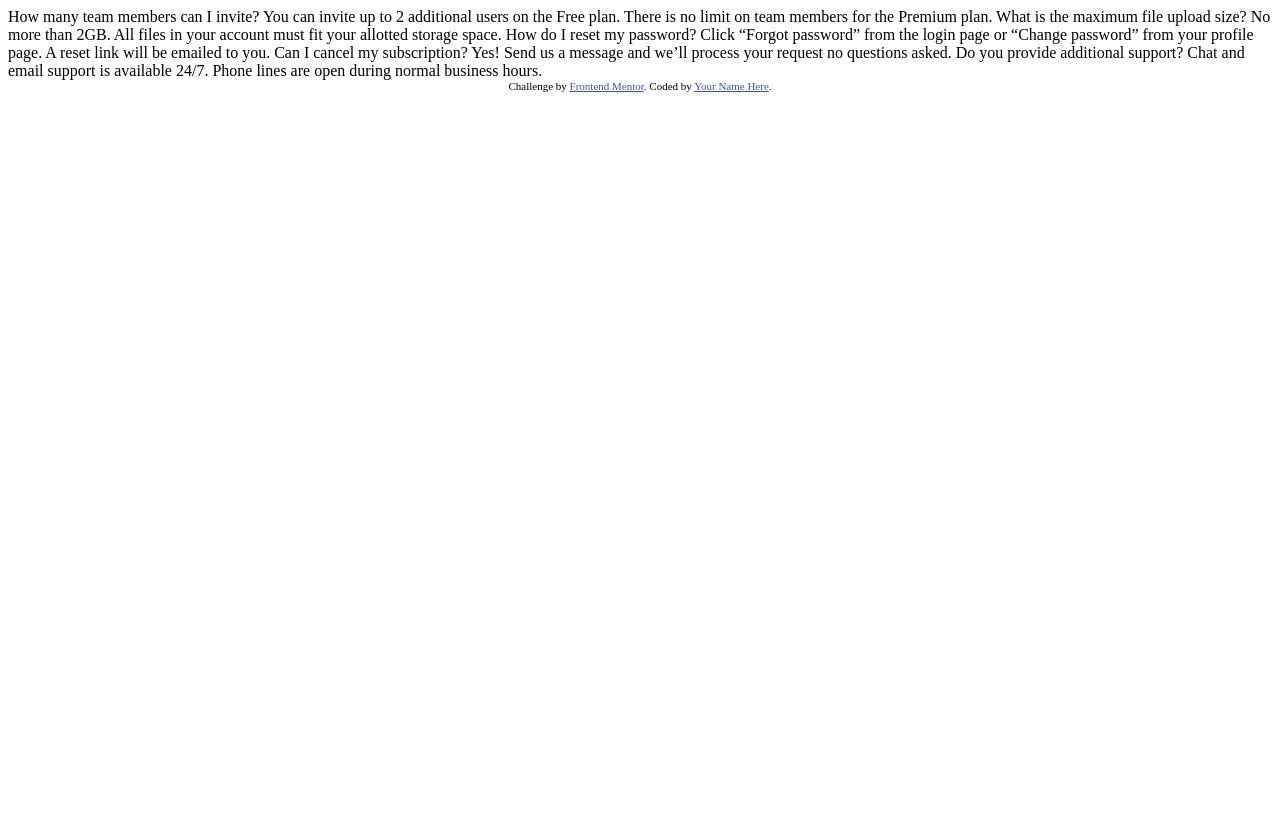
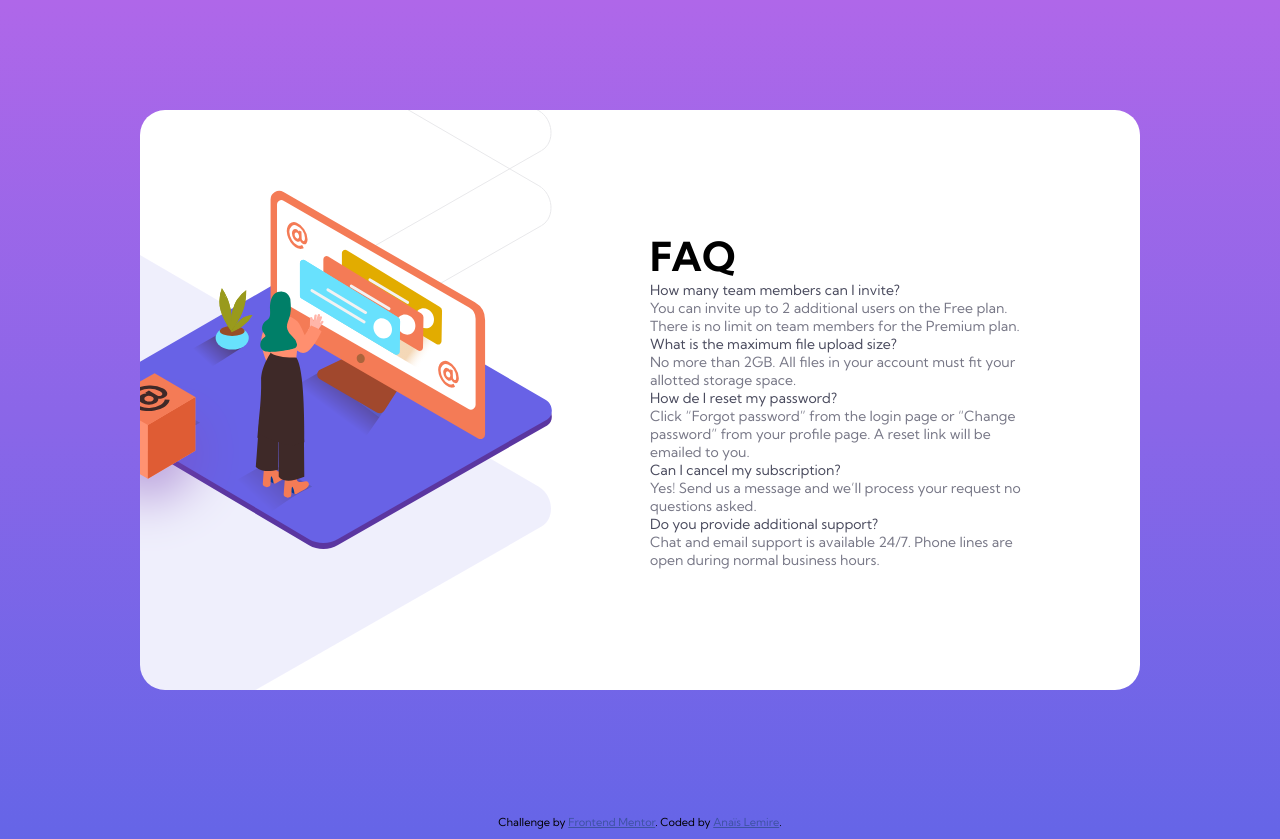
Before and after one commit to anaislcno/FAQ-Accordion-Card, a plain HTML site: page index.html in a window 1280 px wide. Before the commit the page ends 800 px from the top, so only its background shows below. Drawn offline with Linux system fonts and the light colour scheme.

Commit message:
set datas and elements

```diff
--- /dev/null
+++ b/app.js
@@ -0,0 +1,42 @@
+// Loading functon
+
+async function loadJsonFromFilename(filename) {
+  var jsonData = [];
+
+  if (filename == null) return;
+
+  try {
+    const response = await fetch(filename);
+    jsonData = await response.json();
+  } catch (err) {
+    throw "Error fetching data";
+  }
+
+  return jsonData;
+}
+
+// Iterate on data
+
+const faqData = await loadJsonFromFilename("faq_data.json");
+
+faqData.forEach((element) => {
+  console.log("Question: ", element["question"]);
+  console.log("Answer: ", element["answer"]);
+});
+
+faqData.forEach((element) => {
+  const { question, answer } = element;
+
+  // Create a new question element
+  const questionElement = document.createElement("div");
+  //   questionElement.className = "category";
+
+  // Create content
+  questionElement.innerHTML = `
+        <h2 class="question">${question}</h2>
+        <p class="answer">${answer}</p>
+    `;
+
+  // Append the category element to the document
+  document.getElementById("faq__container").appendChild(questionElement);
+});
--- /dev/null
+++ b/faq_data.json
@@ -0,0 +1,22 @@
+[
+  {
+    "question": "How many team members can I invite?",
+    "answer": "You can invite up to 2 additional users on the Free plan. There is no limit on team members for the Premium plan."
+  },
+  {
+    "question": "What is the maximum file upload size?",
+    "answer": " No more than 2GB. All files in your account must fit your allotted storage space."
+  },
+  {
+    "question": "How de I reset my password?",
+    "answer": "Click “Forgot password” from the login page or “Change password” from your profile page. A reset link will be emailed to you."
+  },
+  {
+    "question": "Can I cancel my subscription?",
+    "answer": "Yes! Send us a message and we’ll process your request no questions asked."
+  },
+  {
+    "question": "Do you provide additional support?",
+    "answer": "Chat and email support is available 24/7. Phone lines are open during normal business hours."
+  }
+]
--- a/index.html
+++ b/index.html
@@ -1,40 +1,49 @@
 <!DOCTYPE html>
 <html lang="en">
   <head>
-  <meta charset="UTF-8">
-  <meta name="viewport" content="width=device-width, initial-scale=1.0"> <!-- displays site properly based on user's device -->
-
-  <link rel="icon" type="image/png" sizes="32x32" href="./images/favicon-32x32.png">
-
+    <meta charset="UTF-8" />
+    <meta name="viewport" content="width=device-width, initial-scale=1.0" />
+    <link
+      rel="icon"
+      type="image/png"
+      sizes="32x32"
+      href="./images/favicon-32x32.png"
+    />
+    <link rel="stylesheet" href="styles.css" />
+    <link rel="preconnect" href="https://fonts.googleapis.com" />
+    <link rel="preconnect" href="https://fonts.gstatic.com" crossorigin />
+    <link
+      href="https://fonts.googleapis.com/css2?family=Kumbh+Sans:wght@400;700&display=swap"
+      rel="stylesheet"
+    />
     <title>Frontend Mentor | FAQ Accordion Card</title>
-
-  <!-- Feel free to remove these styles or customise in your own stylesheet 👍 -->
-  <style>
-    .attribution { font-size: 11px; text-align: center; }
-    .attribution a { color: hsl(228, 45%, 44%); }
-  </style>
   </head>
   <body>
-  How many team members can I invite?
-  You can invite up to 2 additional users on the Free plan. There is no limit on
-  team members for the Premium plan.
-
-  What is the maximum file upload size?
-  No more than 2GB. All files in your account must fit your allotted storage space.
-
-  How do I reset my password?
-  Click “Forgot password” from the login page or “Change password” from your profile page.
-  A reset link will be emailed to you.
-
-  Can I cancel my subscription?
-  Yes! Send us a message and we’ll process your request no questions asked.
-
-  Do you provide additional support?
-  Chat and email support is available 24/7. Phone lines are open during normal business hours.
-
-  <div class="attribution">
-    Challenge by <a href="https://www.frontendmentor.io?ref=challenge" target="_blank">Frontend Mentor</a>.
-    Coded by <a href="#">Your Name Here</a>.
+    <main>
+      <div id="container">
+        <div id="illustration__container">
+          <img src="./images/illustration-box-desktop.svg" class="desk__cube" />
+          <img
+            src="./images/illustration-woman-online-desktop.svg"
+            class="desk__woman"
+          />
+          <img src="./images/bg-pattern-desktop.svg" class="desk__shadow" />
         </div>
+        <section id="faq__section">
+          <h1>FAQ</h1>
+          <div id="faq__container"></div>
+        </section>
+      </div>
+    </main>
+    <footer>
+      <p class="attribution">
+        Challenge by
+        <a href="https://www.frontendmentor.io?ref=challenge" target="_blank"
+          >Frontend Mentor</a
+        >. Coded by <a href="https://anaislemire.vercel.app">Anaïs Lemire</a>.
+      </p>
+    </footer>
+    <script type="module" src="./app.js"></script>
+    <noscript>You need to enable JavaScript to view all features</noscript>
   </body>
 </html>
--- /dev/null
+++ b/styles.css
@@ -0,0 +1,111 @@
+* {
+  margin: 0;
+  padding: 0;
+  box-sizing: border-box;
+}
+
+html {
+  max-width: 1440px;
+  min-height: 100%;
+}
+
+body {
+  font-family: "Kumbh Sans", sans-serif;
+  font-weight: 400;
+  background: linear-gradient(rgb(175, 103, 233), rgb(101, 101, 231));
+}
+
+/* Container  */
+
+main {
+  display: flex;
+  justify-content: center;
+  align-items: center;
+  flex-direction: column;
+  height: 100vh;
+  gap: 2rem;
+}
+
+#container {
+  font-size: 14px;
+  background-color: white;
+  border-radius: 25px;
+  display: grid;
+  grid-template-columns: 1fr 1fr;
+  max-width: 1000px;
+  min-height: 65%;
+  margin: auto;
+}
+
+/* Illustration */
+
+#illustration__container {
+  overflow: hidden;
+  max-height: 580px;
+  position: relative;
+}
+
+.desk__cube {
+  position: absolute;
+  top: 45%;
+  left: -17%;
+  z-index: 100;
+}
+
+.desk__woman {
+  position: relative;
+  top: 80px;
+  left: -60px;
+  z-index: 10;
+}
+
+.desk__shadow {
+  position: relative;
+  bottom: 639px;
+  right: 554px;
+}
+
+/* FAQ section */
+
+#faq__section {
+  padding: 20px 100px 20px 10px;
+  display: flex;
+  flex-direction: column;
+  justify-content: center;
+}
+
+h1 {
+  font-size: 40px;
+  font-weight: 700;
+}
+
+.question {
+  color: rgb(74, 75, 94);
+  font-weight: 500;
+  font-size: 14px;
+}
+
+.question:target {
+  color: rgb(29, 30, 53);
+}
+
+.question:hover {
+  color: rgb(244, 124, 87);
+  cursor: pointer;
+}
+
+.answer {
+  color: rgb(120, 120, 135);
+}
+
+/* Attribution */
+
+.attribution {
+  font-size: 11px;
+  text-align: center;
+  margin: 15px auto 10px auto;
+}
+
+.attribution a {
+  color: rgb(62, 82, 163);
+}
```
Lines whose indentation alone changed are shown as unchanged.
